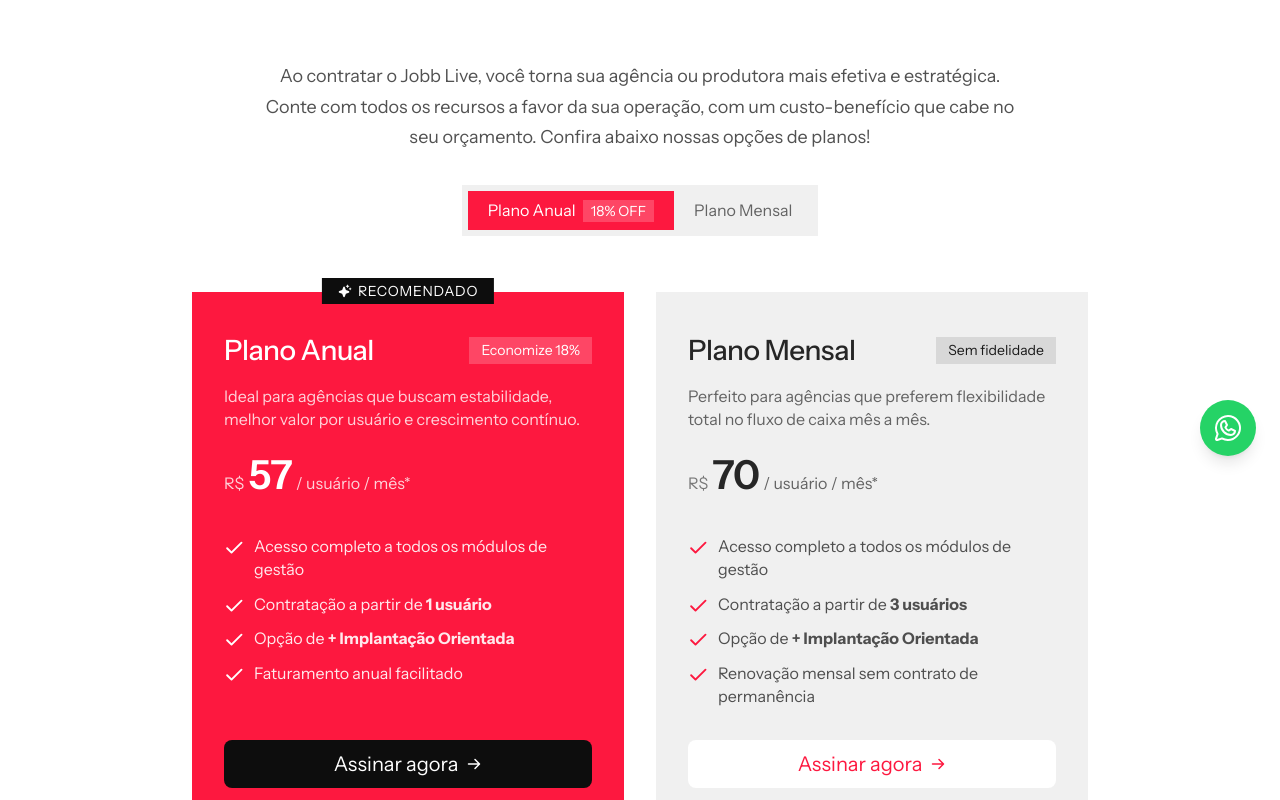
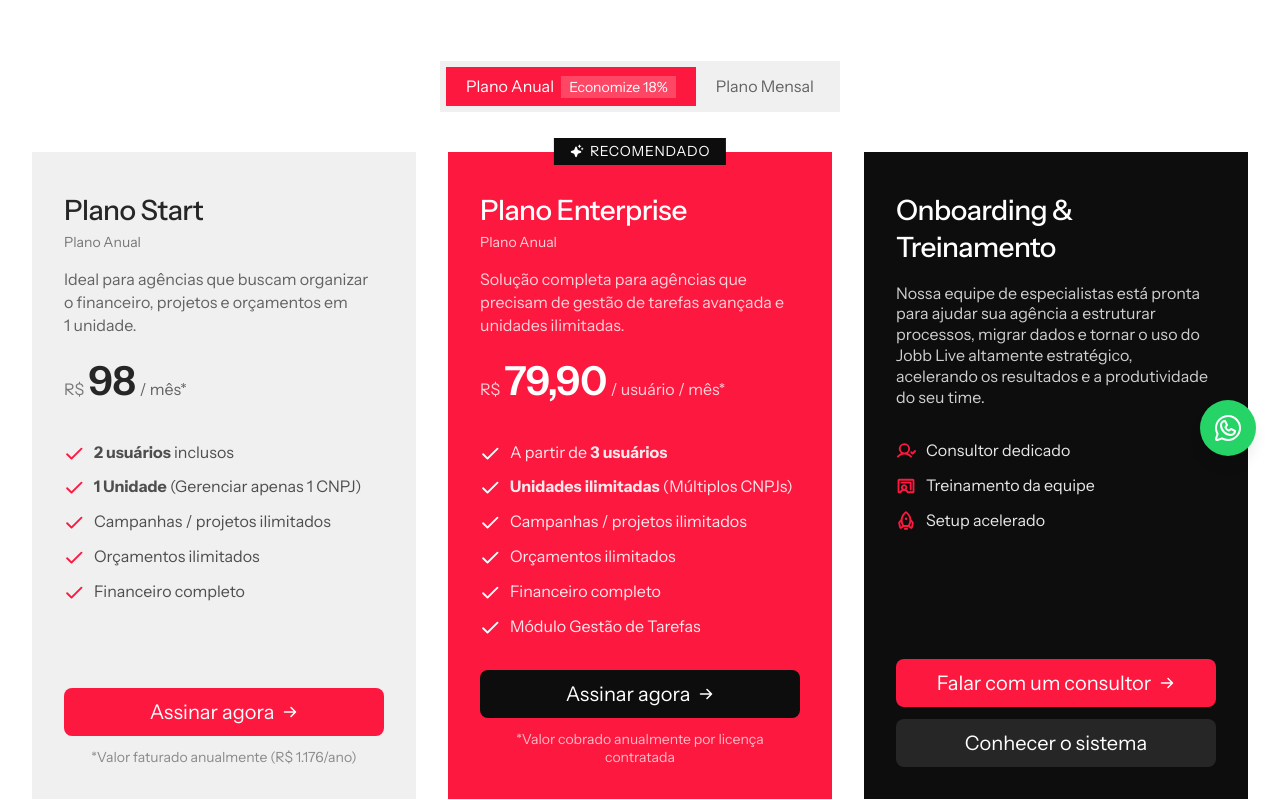
Before and after one commit to jsfelipe/jobblive_site2026, a Next.js app: page /planos in a window 1280 px wide. Shown: the part 320-1120 px from the top of the page. Built offline with nearby package versions, Linux system fonts and the light colour scheme; no server answers; a web font is replaced by a local one.

Commit message:
feat(planos): atualiza informacoes de planos, precos, infraestrutura AWS e espaco ilimitado

```diff
--- a/app/components/sections/PlanosCards.tsx
+++ b/app/components/sections/PlanosCards.tsx
@@ -2,118 +2,95 @@
 
 import React, { useState } from "react";
 import Link from "next/link";
-import { Check, Sparkle, ArrowRight } from "@phosphor-icons/react";
+import { Check, Sparkle, ArrowRight, UserCheck, ChalkboardTeacher, Rocket } from "@phosphor-icons/react";
+import contactsData from "../../config/contacts.json";
 
 export default function PlanosCards() {
   const [billingCycle, setBillingCycle] = useState<"anual" | "mensal">("anual");
+  const isAnual = billingCycle === "anual";
 
-  const isAnual = billingCycle === "anual";
-  const isMensal = billingCycle === "mensal";
+  const whatsappLink = contactsData.whatsappLink || "#";
 
   return (
     <section className="w-full bg-white py-12 md:py-20">
       <div className="mx-auto w-full max-w-7xl px-4 md:px-6 lg:px-8">
-        {/* Descrição Introdutória */}
-        <div className="mx-auto max-w-3xl text-center mb-10 md:mb-14">
-          <p className="text-body-lg text-foreground/80 leading-relaxed text-pretty font-sans">
-            Ao contratar o Jobb Live, você torna sua agência ou produtora mais efetiva e estratégica.
-            Conte com todos os recursos a favor da sua operação, com um custo-benefício que cabe no seu orçamento.
-            Confira abaixo nossas opções de planos!
-          </p>
 
-          {/* Toggle de Ciclo de Cobrança */}
-          <div className="mt-8 inline-flex items-center p-1.5 bg-secondary-50">
+        {/* Toggle de Ciclo de Cobrança (Anual x Mensal) */}
+        <div className="mb-10 text-center">
+          <div className="inline-flex items-center p-1.5 bg-secondary-50">
             <button
               type="button"
               onClick={() => setBillingCycle("anual")}
-              className={`px-5 py-2 text-sm font-sans font-normal transition-all duration-200 cursor-pointer ${
-                isAnual
+              className={`px-5 py-2 text-sm font-sans font-normal transition-all duration-200 cursor-pointer ${isAnual
                   ? "bg-primary-500 text-white"
                   : "text-foreground/70 hover:text-foreground"
-              }`}
+                }`}
             >
-              Plano Anual <span className="text-xs bg-white/20 text-white px-2 py-0.5 ml-1 font-normal">18% OFF</span>
+              Plano Anual <span className="text-xs bg-white/20 text-white px-2 py-0.5 ml-1 font-normal">Economize 18%</span>
             </button>
             <button
               type="button"
               onClick={() => setBillingCycle("mensal")}
-              className={`px-5 py-2 text-sm font-sans font-normal transition-all duration-200 cursor-pointer ${
-                isMensal
+              className={`px-5 py-2 text-sm font-sans font-normal transition-all duration-200 cursor-pointer ${!isAnual
                   ? "bg-primary-500 text-white"
                   : "text-foreground/70 hover:text-foreground"
-              }`}
+                }`}
             >
               Plano Mensal
             </button>
           </div>
         </div>
 
-        {/* Grid de Cards de Planos */}
-        <div className="grid grid-cols-1 md:grid-cols-2 gap-8 max-w-4xl mx-auto items-stretch">
+        {/* Grid de 3 Colunas: Plano Start, Plano Enterprise e Onboarding */}
+        <div className="grid grid-cols-1 lg:grid-cols-3 gap-8 max-w-7xl mx-auto items-stretch">
 
-          {/* Card Plano Anual */}
-          <div
-            className={`relative flex flex-col justify-between p-8 transition-all duration-300 ${
-              isAnual
-                ? "bg-primary-500 text-white"
-                : "bg-secondary-50 text-foreground"
-            }`}
-          >
-            {/* Badge Recomendado */}
-            <div
-              className={`absolute -top-3.5 left-1/2 -translate-x-1/2 text-xs font-normal px-4 py-1 uppercase tracking-wider flex items-center gap-1.5 ${
-                isAnual
-                  ? "bg-secondary-900 text-white"
-                  : "bg-primary-500 text-white"
-              }`}
-            >
-              <Sparkle className="size-3.5" weight="fill" />
-              Recomendado
-            </div>
-
+          {/* Coluna 1: Plano Start (Cor Clara) */}
+          <div className="relative flex flex-col justify-between p-8 bg-secondary-50 text-foreground transition-all duration-300">
             <div>
               <div className="flex items-center justify-between mt-2 mb-4">
-                <h3 className={`text-2xl font-display font-medium ${isAnual ? "text-white" : "text-foreground"}`}>
-                  Plano Anual
-                </h3>
-                <span
-                  className={`text-xs font-normal px-3 py-1 ${
-                    isAnual
-                      ? "bg-white/20 text-white"
-                      : "bg-primary-50 text-primary-600"
-                  }`}
-                >
-                  Economize 18%
-                </span>
+                <div>
+                  <h3 className="text-2xl font-display font-medium text-foreground">
+                    Plano Start
+                  </h3>
+                  <span className="text-xs font-sans text-foreground/60 block mt-1">
+                    {isAnual ? "Plano Anual" : "Plano Mensal"}
+                  </span>
+                </div>
               </div>
 
-              <p className={`text-sm font-sans mb-6 ${isAnual ? "text-white/80" : "text-foreground/70"}`}>
-                Ideal para agências que buscam estabilidade, melhor valor por usuário e crescimento contínuo.
+              <p className="text-sm font-sans mb-6 text-foreground/70 text-pretty">
+                Ideal para agências que buscam organizar o financeiro, projetos e orçamentos em 1 unidade.
               </p>
 
               {/* Preço */}
               <div className="mb-6 flex items-baseline gap-1">
-                <span className={`text-sm font-sans ${isAnual ? "text-white/80" : "text-foreground/60"}`}>R$</span>
-                <span className={`text-5xl font-display font-semibold tracking-tight ${isAnual ? "text-white" : "text-foreground"}`}>57</span>
-                <span className={`text-sm font-sans ${isAnual ? "text-white/80" : "text-foreground/70"}`}>/ usuário / mês*</span>
+                <span className="text-sm font-sans text-foreground/60">R$</span>
+                <span className="text-5xl font-display font-semibold tracking-tight text-foreground">
+                  {isAnual ? "98" : "120"}
+                </span>
+                <span className="text-sm font-sans text-foreground/70">/ mês*</span>
               </div>
 
-              <div className={`space-y-3 mb-8 pt-4 font-sans text-sm ${isAnual ? "text-white/90" : "text-foreground/80"}`}>
+              <div className="space-y-3 mb-8 pt-4 font-sans text-sm text-foreground/80">
                 <div className="flex items-start gap-2.5">
-                  <Check className={`size-5 shrink-0 mt-0.5 ${isAnual ? "text-white" : "text-primary-500"}`} weight="bold" />
-                  <span>Acesso completo a todos os módulos de gestão</span>
+                  <Check className="size-5 shrink-0 mt-0.5 text-primary-500" weight="bold" />
+                  <span><strong>2 usuários</strong> inclusos</span>
                 </div>
                 <div className="flex items-start gap-2.5">
-                  <Check className={`size-5 shrink-0 mt-0.5 ${isAnual ? "text-white" : "text-primary-500"}`} weight="bold" />
-                  <span>Contratação a partir de <strong>1 usuário</strong></span>
+                  <Check className="size-5 shrink-0 mt-0.5 text-primary-500" weight="bold" />
+                  <span><strong>1 Unidade</strong> (Gerenciar apenas 1 CNPJ)</span>
                 </div>
                 <div className="flex items-start gap-2.5">
-                  <Check className={`size-5 shrink-0 mt-0.5 ${isAnual ? "text-white" : "text-primary-500"}`} weight="bold" />
-                  <span>Opção de <strong>+ Implantação Orientada</strong></span>
+                  <Check className="size-5 shrink-0 mt-0.5 text-primary-500" weight="bold" />
+                  <span>Campanhas / projetos ilimitados</span>
                 </div>
                 <div className="flex items-start gap-2.5">
-                  <Check className={`size-5 shrink-0 mt-0.5 ${isAnual ? "text-white" : "text-primary-500"}`} weight="bold" />
-                  <span>Faturamento anual facilitado</span>
+                  <Check className="size-5 shrink-0 mt-0.5 text-primary-500" weight="bold" />
+                  <span>Orçamentos ilimitados</span>
+                </div>
+                <div className="flex items-start gap-2.5">
+                  <Check className="size-5 shrink-0 mt-0.5 text-primary-500" weight="bold" />
+                  <span>Financeiro completo</span>
                 </div>
               </div>
             </div>
@@ -121,72 +98,74 @@
             <div>
               <Link
                 href="/teste-gratis"
-                className={`w-full btn btn-lg flex items-center justify-center gap-2 font-normal border-0 transition-colors duration-200 ${
-                  isAnual
-                    ? "bg-secondary-900 text-white hover:bg-secondary-800"
-                    : "bg-white text-primary-500 hover:bg-primary-500 hover:text-white"
-                }`}
+                className="w-full btn btn-lg btn-primary flex items-center justify-center gap-2 font-normal border-0 transition-colors duration-200"
               >
                 <span>Assinar agora</span>
                 <ArrowRight className="size-4" weight="bold" />
               </Link>
-              <p className={`text-xs text-center mt-3 font-sans ${isAnual ? "text-white/70" : "text-foreground/50"}`}>
-                *Valor cobrado anualmente por licença contratada
+              <p className="text-xs text-center mt-3 font-sans text-foreground/50">
+                {isAnual ? "*Valor faturado anualmente (R$ 1.176/ano)" : "*Valor cobrado mensalmente"}
               </p>
             </div>
           </div>
 
-          {/* Card Plano Mensal */}
-          <div
-            className={`relative flex flex-col justify-between p-8 transition-all duration-300 ${
-              isMensal
-                ? "bg-primary-500 text-white"
-                : "bg-secondary-50 text-foreground"
-            }`}
-          >
+          {/* Coluna 2: Plano Enterprise (Cor Vermelha) */}
+          <div className="relative flex flex-col justify-between p-8 bg-primary-500 text-white transition-all duration-300">
+            {/* Badge Recomendado */}
+            <div className="absolute -top-3.5 left-1/2 -translate-x-1/2 text-xs font-normal px-4 py-1 uppercase tracking-wider flex items-center gap-1.5 bg-secondary-900 text-white">
+              <Sparkle className="size-3.5" weight="fill" />
+              Recomendado
+            </div>
+
             <div>
               <div className="flex items-center justify-between mt-2 mb-4">
-                <h3 className={`text-2xl font-display font-medium ${isMensal ? "text-white" : "text-foreground"}`}>
-                  Plano Mensal
-                </h3>
-                <span
-                  className={`text-xs font-normal px-3 py-1 ${
-                    isMensal
-                      ? "bg-white/20 text-white"
-                      : "bg-secondary-100 text-secondary-700"
-                  }`}
-                >
-                  Sem fidelidade
-                </span>
+                <div>
+                  <h3 className="text-2xl font-display font-medium text-white">
+                    Plano Enterprise
+                  </h3>
+                  <span className="text-xs font-sans text-white/80 block mt-1">
+                    {isAnual ? "Plano Anual" : "Plano Mensal"}
+                  </span>
+                </div>
               </div>
 
-              <p className={`text-sm font-sans mb-6 ${isMensal ? "text-white/80" : "text-foreground/70"}`}>
-                Perfeito para agências que preferem flexibilidade total no fluxo de caixa mês a mês.
+              <p className="text-sm font-sans mb-6 text-white/80 text-pretty">
+                Solução completa para agências que precisam de gestão de tarefas avançada e unidades ilimitadas.
               </p>
 
               {/* Preço */}
               <div className="mb-6 flex items-baseline gap-1">
-                <span className={`text-sm font-sans ${isMensal ? "text-white/80" : "text-foreground/60"}`}>R$</span>
-                <span className={`text-5xl font-display font-semibold tracking-tight ${isMensal ? "text-white" : "text-foreground"}`}>70</span>
-                <span className={`text-sm font-sans ${isMensal ? "text-white/80" : "text-foreground/70"}`}>/ usuário / mês*</span>
+                <span className="text-sm font-sans text-white/80">R$</span>
+                <span className="text-5xl font-display font-semibold tracking-tight text-white">
+                  {isAnual ? "79,90" : "99,00"}
+                </span>
+                <span className="text-sm font-sans text-white/80">/ usuário / mês*</span>
               </div>
 
-              <div className={`space-y-3 mb-8 pt-4 font-sans text-sm ${isMensal ? "text-white/90" : "text-foreground/80"}`}>
+              <div className="space-y-3 mb-8 pt-4 font-sans text-sm text-white/90">
                 <div className="flex items-start gap-2.5">
-                  <Check className={`size-5 shrink-0 mt-0.5 ${isMensal ? "text-white" : "text-primary-500"}`} weight="bold" />
-                  <span>Acesso completo a todos os módulos de gestão</span>
+                  <Check className="size-5 shrink-0 mt-0.5 text-white" weight="bold" />
+                  <span>A partir de <strong>3 usuários</strong></span>
                 </div>
                 <div className="flex items-start gap-2.5">
-                  <Check className={`size-5 shrink-0 mt-0.5 ${isMensal ? "text-white" : "text-primary-500"}`} weight="bold" />
-                  <span>Contratação a partir de <strong>3 usuários</strong></span>
+                  <Check className="size-5 shrink-0 mt-0.5 text-white" weight="bold" />
+                  <span><strong>Unidades ilimitadas</strong> (Múltiplos CNPJs)</span>
                 </div>
                 <div className="flex items-start gap-2.5">
-                  <Check className={`size-5 shrink-0 mt-0.5 ${isMensal ? "text-white" : "text-primary-500"}`} weight="bold" />
-                  <span>Opção de <strong>+ Implantação Orientada</strong></span>
+                  <Check className="size-5 shrink-0 mt-0.5 text-white" weight="bold" />
+                  <span>Campanhas / projetos ilimitados</span>
                 </div>
                 <div className="flex items-start gap-2.5">
-                  <Check className={`size-5 shrink-0 mt-0.5 ${isMensal ? "text-white" : "text-primary-500"}`} weight="bold" />
-                  <span>Renovação mensal sem contrato de permanência</span>
+                  <Check className="size-5 shrink-0 mt-0.5 text-white" weight="bold" />
+                  <span>Orçamentos ilimitados</span>
+                </div>
+                <div className="flex items-start gap-2.5">
+                  <Check className="size-5 shrink-0 mt-0.5 text-white" weight="bold" />
+                  <span>Financeiro completo</span>
+                </div>
+                <div className="flex items-start gap-2.5">
+                  <Check className="size-5 shrink-0 mt-0.5 text-white" weight="bold" />
+                  <span>Módulo Gestão de Tarefas</span>
                 </div>
               </div>
             </div>
@@ -194,18 +173,63 @@
             <div>
               <Link
                 href="/teste-gratis"
-                className={`w-full btn btn-lg flex items-center justify-center gap-2 font-normal border-0 transition-colors duration-200 ${
-                  isMensal
-                    ? "bg-secondary-900 text-white hover:bg-secondary-800"
-                    : "bg-white text-primary-500 hover:bg-primary-500 hover:text-white"
-                }`}
+                className="w-full btn btn-lg bg-secondary-900 text-white hover:bg-secondary-800 flex items-center justify-center gap-2 font-normal border-0 transition-colors duration-200"
               >
                 <span>Assinar agora</span>
                 <ArrowRight className="size-4" weight="bold" />
               </Link>
-              <p className={`text-xs text-center mt-3 font-sans ${isMensal ? "text-white/70" : "text-foreground/50"}`}>
-                *Valor cobrado mensalmente via cartão ou boleto
+              <p className="text-xs text-center mt-3 font-sans text-white/70">
+                {isAnual ? "*Valor cobrado anualmente por licença contratada" : "*Valor cobrado mensalmente por licença contratada"}
               </p>
+            </div>
+          </div>
+
+          {/* Coluna 3: Onboarding & Treinamento (Cor Preta) */}
+          <div className="relative flex flex-col justify-between p-8 bg-secondary-900 text-white transition-all duration-300">
+            <div>
+              <div className="flex items-center justify-between mt-2 mb-4">
+                <h3 className="text-2xl font-display font-medium text-white text-pretty">
+                  Onboarding & Treinamento
+                </h3>
+              </div>
+
+              <p className="text-sm font-sans mb-6 text-white/80 leading-relaxed text-pretty">
+                Nossa equipe de especialistas está pronta para ajudar sua agência a estruturar processos, migrar dados e tornar o uso do Jobb Live altamente estratégico, acelerando os resultados e a produtividade do seu time.
+              </p>
+
+              <div className="space-y-3 mb-8 pt-2 font-sans text-sm text-white/90">
+                <div className="flex items-center gap-2.5">
+                  <UserCheck className="size-5 text-primary-500 shrink-0" weight="bold" />
+                  <span>Consultor dedicado</span>
+                </div>
+                <div className="flex items-center gap-2.5">
+                  <ChalkboardTeacher className="size-5 text-primary-500 shrink-0" weight="bold" />
+                  <span>Treinamento da equipe</span>
+                </div>
+                <div className="flex items-center gap-2.5">
+                  <Rocket className="size-5 text-primary-500 shrink-0" weight="bold" />
+                  <span>Setup acelerado</span>
+                </div>
+              </div>
+            </div>
+
+            <div className="space-y-3">
+              <a
+                href={whatsappLink}
+                target="_blank"
+                rel="noopener noreferrer"
+                className="w-full btn btn-lg bg-primary-500 text-white hover:bg-primary-600 flex items-center justify-center gap-2 font-normal border-0 transition-colors duration-200"
+              >
+                <span>Falar com um consultor</span>
+                <ArrowRight className="size-4" weight="bold" />
+              </a>
+
+              <Link
+                href="/teste-gratis"
+                className="w-full btn btn-lg bg-[#262626] hover:bg-[#333333] text-white flex items-center justify-center font-normal border-0 transition-colors duration-200"
+              >
+                Conhecer o sistema
+              </Link>
             </div>
           </div>
 
--- a/app/components/sections/PlanosIncluso.tsx
+++ b/app/components/sections/PlanosIncluso.tsx
@@ -19,9 +19,9 @@
 const benefits: BenefitItem[] = [
   {
     icon: HardDrives,
-    title: "5GB de espaço para anexos",
+    title: "Espaço ilimitado para anexos",
     description:
-      "A conta da sua agência terá 5GB de espaço compartilhado para anexar briefings, peças e documentos em tarefas e projetos, com opção de contratação de espaço extra a qualquer momento.",
+      "A conta da sua agência conta com espaço ilimitado para anexar briefings, peças e documentos em tarefas e projetos, sem restrições ou cobranças adicionais.",
   },
   {
     icon: GraduationCap,
@@ -49,9 +49,9 @@
   },
   {
     icon: ShieldCheck,
-    title: "Infraestrutura Google Cloud & SSL",
+    title: "Infraestrutura AWS & SSL",
     description:
-      "Hospedagem de alta estabilidade e velocidade na nuvem do Google Cloud com certificação SSL de 256 bits, garantindo criptografia de ponta a ponta para seus dados.",
+      "Hospedagem de alta estabilidade e velocidade na nuvem da AWS (Amazon Web Services) com certificação SSL de 256 bits, garantindo criptografia de ponta a ponta para seus dados.",
   },
 ];
 
@@ -63,10 +63,10 @@
         {/* Cabeçalho do Bloco */}
         <div className="text-center max-w-3xl mx-auto mb-12 md:mb-16">
           <h2 className="text-3xl md:text-4xl font-display font-medium text-foreground text-pretty">
-            Incluso em todos os planos
+            Vantagens incluídas em todos os planos
           </h2>
           <p className="mt-3 text-body-md text-foreground/70 font-sans text-pretty">
-            Tudo o que sua agência precisa para escalar a gestão com total segurança, estabilidade e suporte especializado.
+            Todos os recursos necessários para otimizar a gestão, aumentar a produtividade e impulsionar os resultados da sua agência.
           </p>
         </div>
 
--- a/app/config/seo.json
+++ b/app/config/seo.json
@@ -30,7 +30,7 @@
     ]
   },
   "/planos": {
-    "title": "Planos e Preços | Jobb Live - Software de gestão para agências",
+    "title": "Planos e preços | Jobb Live - Software de gestão para agências",
     "description": "Conheça os planos e preços das soluções em sistema de gestão Jobb Live. Sistemas de gestão de projetos, tarefas e financeiro para agências e produtoras. Teste grátis!",
     "keywords": [
       "planos jobb live",
```
Also changed, not shown: app/planos/page.tsx (+8 -13 lines).
